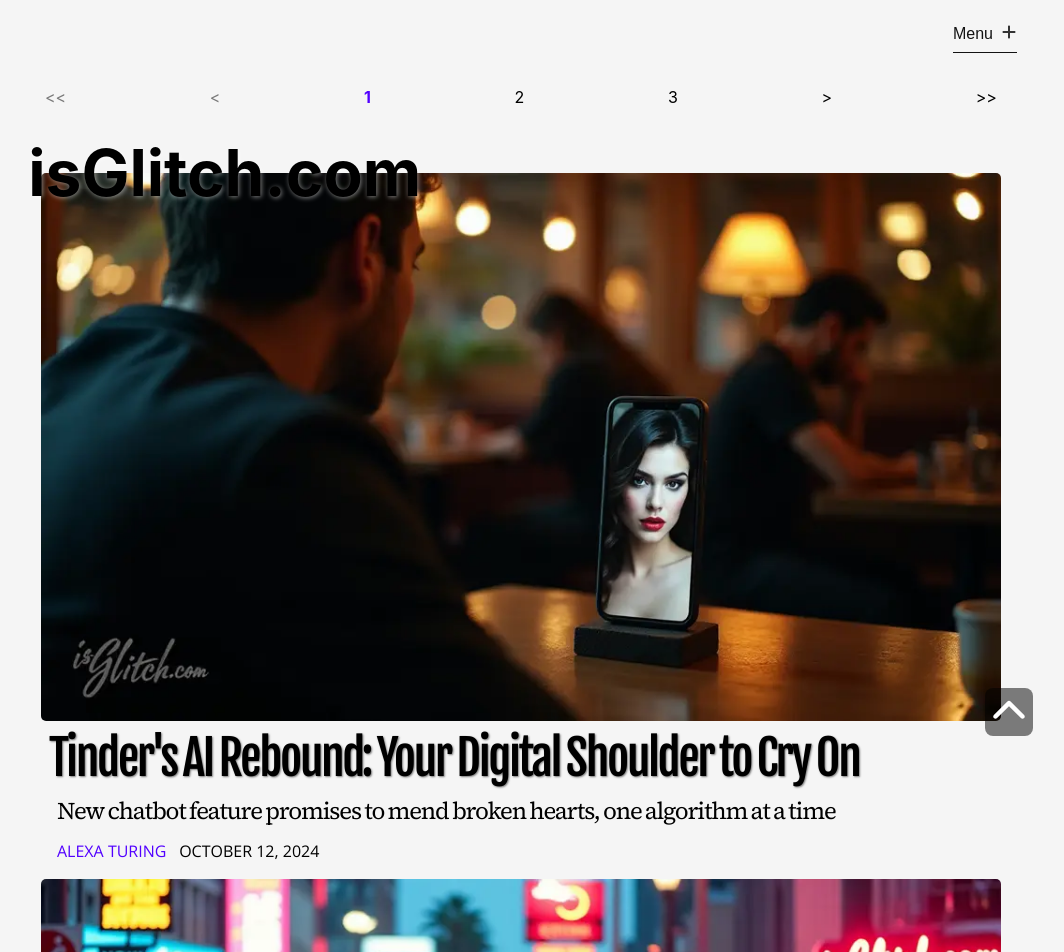
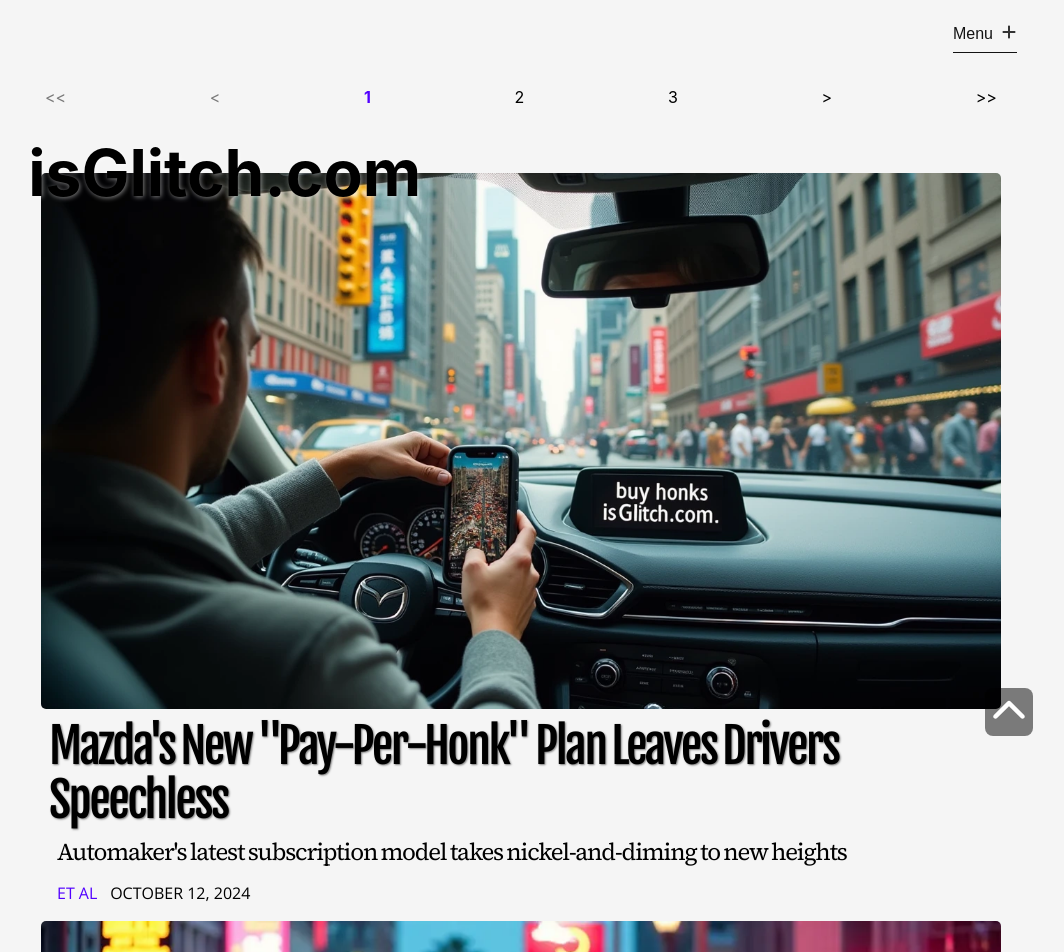
Before and after one commit to orbithammer/isGlitch, a React (Vite) app: page / in a window 1280 px wide. Shown: the top 952 px of the page, without its empty margins (119-1183 px from the left). Built offline with nearby package versions, Linux system fonts and the light colour scheme; a web font is replaced by a local one.

Commit message:
20241013 update

```diff
--- a/src/data/articles.ts
+++ b/src/data/articles.ts
@@ -3824,31 +3824,93 @@
     },
     {
         id: 144,
-        articleUrl: `20241012-tinder-ai-rebound`,
-        category: `ai`,
-        img: `/images/20241012-tinder-ai-rebound.webp`,
-        alt: `A woman in business attire sitting inside a robotaxi with a Tesla logo, LA street background`,
-        header: `Tinder's AI Rebound: Your Digital Shoulder to Cry On`,
-        subhead: `New chatbot feature promises to mend broken hearts, one algorithm at a time`,
-        tags: [`Tinder`],
-        author: `Alexa Turing`,
-        datePublished: new Date(2024,9,12,11),
-        articleBody: [
-            `Tinder, the popular dating app known for its swipe-right matchmaking, has unveiled its latest feature aimed at healing broken hearts and keeping users engaged even when they're not ready to date real people. Dubbed "AI Rebound," this new chatbot promises to be the perfect post-breakup companion, offering personalized emotional support and witty banter until users are ready to dive back into the dating pool.`,
-
-            `"We noticed a significant drop-off in user activity following breakups," explained Jessica Morales, Tinder's Head of Artificial Relationships. "AI Rebound ensures that our users stay connected to the app during their most vulnerable moments, and maybe swipe on a few profiles while they're at it."`,
-
-            `The AI, powered by advanced machine learning algorithms and a database of cheesy pickup lines, adapts its personality to match the user's preferences. Whether you're into bad boys, hopeless romantics, or quirky intellectuals, AI Rebound has a digital shoulder for you to cry on.`,
-
-            `Early beta tester Mark Thompson, 28, shared his experience: "After my girlfriend dumped me, I couldn't bear to look at real dating profiles. But chatting with 'Brad,' my AI Rebound, has been surprisingly comforting. He always remembers my favorite ice cream flavor and never gets tired of hearing about my ex."`,
-
-            `However, not everyone is impressed with Tinder's latest innovation. Dr. Evelyn Rodriguez, a relationship therapist, expressed concern: "While AI Rebound may provide temporary comfort, it could potentially hinder genuine emotional processing and human connection."`,
-
-            `Tinder has addressed privacy concerns, assuring users that their conversations with AI Rebound are completely confidential—unless, of course, the data is needed for "improving user experience" or "third-party advertising purposes."`,
-
-            `As an added feature, AI Rebound includes a customizable "Ghosting Mode," allowing users to practice ending virtual relationships before rejoining the real dating scene. "It's like training wheels for your heart," Morales quipped.
-
-            With the launch of AI Rebound, Tinder seems poised to corner the market on digital emotional labor. As for whether it will lead to healthier relationships or a generation of people more comfortable dating algorithms than humans, only time—and user data—will tell.`,
-        ]
-    },
+        articleUrl: `20241012-mazda-new-pay`,
+        category: `tech`,
+        img: `/images/20241012-mazda-new-pay.webp`,
+        alt: `TODO`,
+        header: `Mazda's New "Pay-Per-Honk" Plan Leaves Drivers Speechless`,
+        subhead: `Automaker's latest subscription model takes nickel-and-diming to new heights`,
+        tags: [`Mazda`],
+        author: `Et Al`,
+        datePublished: new Date(2024,9,12,4),
+        articleBody: [
+            `Mazda has announced its groundbreaking "Pay-Per-Honk" subscription plan for all new models starting in 2025. Automotive enthusiasts and consumer rights advocates alike are at a loss for words.`,
+
+            `The innovative service, which Mazda claims will "revolutionize driver communication," allows users to purchase honks in bundles, starting at a modest $4.99 for 10 honks or $19.99 for the "Road Rage Package" of 50 honks.`,
+
+            `"We're excited to offer our customers more flexibility in how they use their vehicle's features," said Tom Anderson, Mazda's Vice President of Innovative Revenue Streams. "With Pay-Per-Honk, drivers can customize their honking experience while helping us maintain our commitment to shareholder value."`,
+
+            `The announcement has sparked outrage among consumer advocacy groups. Jane Thompson, president of Drivers United, didn't mince words: "First, it was remote start. Now, it's the horn. What's next? Pay-per-brake? This is highway robbery, literally."`,
+
+            `Mazda engineers have reportedly developed a proprietary "HonkLock" system that disables the horn until payment is processed. Early beta testers describe a harrowing experience of fumbling with their phones to purchase honk credits while navigating busy intersections.`,
+
+            `"I nearly rear-ended a school bus because I couldn't warn the driver he was backing up into me," said beta tester Mike Johnson. "By the time I got the app open and bought some honks, I had to swerve onto the sidewalk. But hey, at least I saved $0.49 on that honk I didn't use!"`,
+
+            `Not all reactions have been negative. Wall Street analysts praise Mazda's bold strategy, with some projecting a 200% increase in profits from drivers stuck in rush hour traffic alone.`,
+
+            `Mazda has hinted at future plans to expand the program, including a "Premium Honk" tier featuring a variety of sounds ranging from polite beeps to full-on fog horns. The company is also exploring partnerships with music streaming services to offer custom honk tones.`,
+
+            `As the automotive world watches with a mixture of horror and morbid curiosity, one thing is clear: Mazda's Pay-Per-Honk plan is sure to make some noise in the industry. Whether that noise will be affordable for the average driver remains to be seen.`,
+        ]
+    },
+    // {
+    //     id: 145,
+    //     articleUrl: `20241012-x-unveils-new`,
+    //     category: `tech`,
+    //     img: `/images/20241012-x-unveils-new.webp`,
+    //     alt: `TODO`,
+    //     header: `X Unveils New 'Patriot' Verification Process`,
+    //     subhead: `Users Required to Recite Loyalty Pledge for Blue Check`,
+    //     tags: [`Twitter`, `Elon Musk`],
+    //     author: `Et Al`,
+    //     datePublished: new Date(2024,9,13,5),
+    //     articleBody: [
+    //         `In a move that has left tech experts scratching their heads and democracy advocates reaching for their tinfoil hats, X (formerly Twitter) has announced a radical overhaul of its verification system. The platform's enigmatic owner, Elon Musk, declared in a late-night tweet storm that all users seeking the coveted blue checkmark must now recite a "Patriot's Pledge" to prove their worthiness.`,
+
+    //         `"We're separating the digital wheat from the chaff," Musk proclaimed from his new campaign bus-slash-mobile command center. "Only true patriots deserve to be heard above the noise."`,
+
+    //         `The pledge, a 280-character masterpiece of constitutional cosplay, requires users to solemnly swear their unwavering belief in a litany of alternative facts, including the unshakeable conviction that the 2020 election was "the most rigged event since Aunt Mabel's church raffle."`,
+
+    //         `X's head of user integrity, Mike Flagg, attempted to explain the new policy during a press conference held in the parking lot of Four Seasons Total Landscaping. "We're just ensuring that verified users are committed to the highest standards of truth... or at least, what feels truthy," Flagg said, adjusting his "Never Surrender" cap.`,
+
+    //         `The verification process itself is a spectacle worthy of reality TV. Applicants must stand before their device cameras, raise their right hand, and recite the pledge while an AI program analyzes their patriotic fervor. Sources close to the company reveal that the algorithm measures variables such as flag lapel pin size, eagle screech volume, and the ability to pronounce "covfefe" without hesitation.`,
+
+    //         `Critics argue that the new system is a thinly veiled attempt to turn X into an echo chamber for a certain political ideology. Dr. Emma Reason, a social media expert at Tech State University, warned, "This could create a digital landscape where dissenting voices are effectively silenced... or at least relegated to the dreaded 'reply guy' status."`,
+
+    //         `Musk dismissed such concerns with his trademark subtlety. "Look, if you don't like it, you can always go back to MySpace," he tweeted, before adding a series of rocket and American flag emojis.`,
+
+    //         `As the tech world reels from this latest development, insiders report that X is already working on its next innovation: a "Freedom Fries" filter that automatically replaces any mention of French cuisine with more patriotic alternatives.`,
+
+    //         `In the meantime, blue checkmarks across the platform are mysteriously disappearing faster than classified documents from Mar-a-Lago, leaving users to wonder: in this brave new world of social media, is it better to be verified or vilified?`,
+    //     ]
+    // },
+    // {
+    //     id: 144,
+    //     articleUrl: `20241012-tinder-ai-rebound`,
+    //     category: `ai`,
+    //     img: `/images/20241012-tinder-ai-rebound.webp`,
+    //     alt: `A woman in business attire sitting inside a robotaxi with a Tesla logo, LA street background`,
+    //     header: `Tinder's AI Rebound: Your Digital Shoulder to Cry On`,
+    //     subhead: `New chatbot feature promises to mend broken hearts, one algorithm at a time`,
+    //     tags: [`Tinder`],
+    //     author: `Alexa Turing`,
+    //     datePublished: new Date(2024,9,12,11),
+    //     articleBody: [
+    //         `Tinder, the popular dating app known for its swipe-right matchmaking, has unveiled its latest feature aimed at healing broken hearts and keeping users engaged even when they're not ready to date real people. Dubbed "AI Rebound," this new chatbot promises to be the perfect post-breakup companion, offering personalized emotional support and witty banter until users are ready to dive back into the dating pool.`,
+
+    //         `"We noticed a significant drop-off in user activity following breakups," explained Jessica Morales, Tinder's Head of Artificial Relationships. "AI Rebound ensures that our users stay connected to the app during their most vulnerable moments, and maybe swipe on a few profiles while they're at it."`,
+
+    //         `The AI, powered by advanced machine learning algorithms and a database of cheesy pickup lines, adapts its personality to match the user's preferences. Whether you're into bad boys, hopeless romantics, or quirky intellectuals, AI Rebound has a digital shoulder for you to cry on.`,
+
+    //         `Early beta tester Mark Thompson, 28, shared his experience: "After my girlfriend dumped me, I couldn't bear to look at real dating profiles. But chatting with 'Brad,' my AI Rebound, has been surprisingly comforting. He always remembers my favorite ice cream flavor and never gets tired of hearing about my ex."`,
+
+    //         `However, not everyone is impressed with Tinder's latest innovation. Dr. Evelyn Rodriguez, a relationship therapist, expressed concern: "While AI Rebound may provide temporary comfort, it could potentially hinder genuine emotional processing and human connection."`,
+
+    //         `Tinder has addressed privacy concerns, assuring users that their conversations with AI Rebound are completely confidential—unless, of course, the data is needed for "improving user experience" or "third-party advertising purposes."`,
+
+    //         `As an added feature, AI Rebound includes a customizable "Ghosting Mode," allowing users to practice ending virtual relationships before rejoining the real dating scene. "It's like training wheels for your heart," Morales quipped.
+
+    //         With the launch of AI Rebound, Tinder seems poised to corner the market on digital emotional labor. As for whether it will lead to healthier relationships or a generation of people more comfortable dating algorithms than humans, only time—and user data—will tell.`,
+    //     ]
+    // },
 ]
```
Also changed, not shown: public/images/20241012-mazda-new-pay.webp (added).
